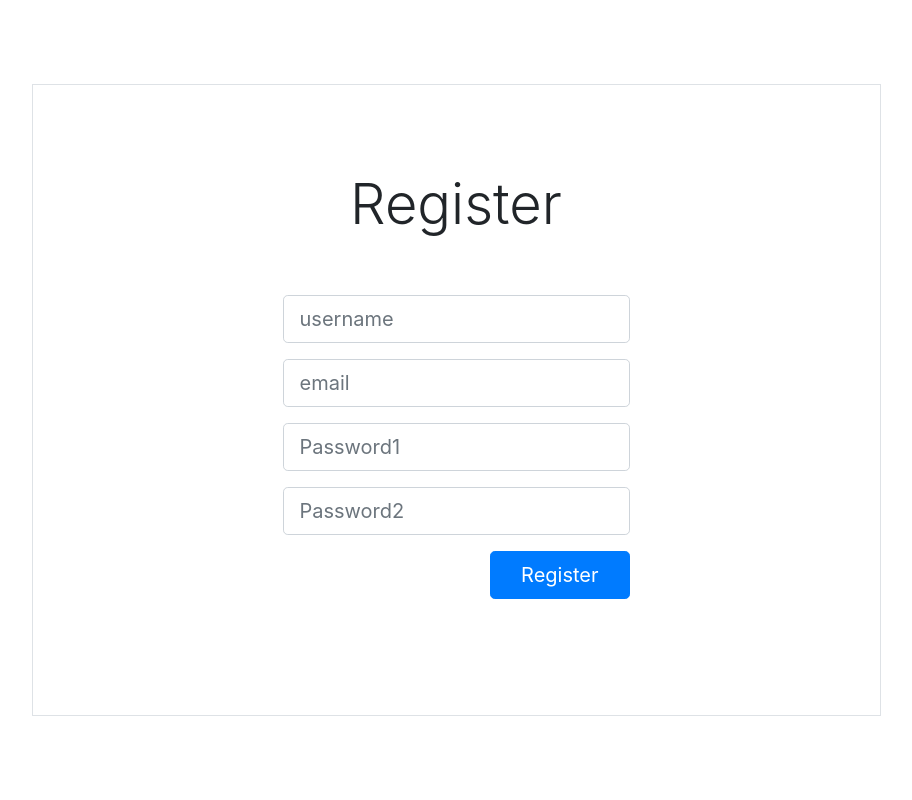
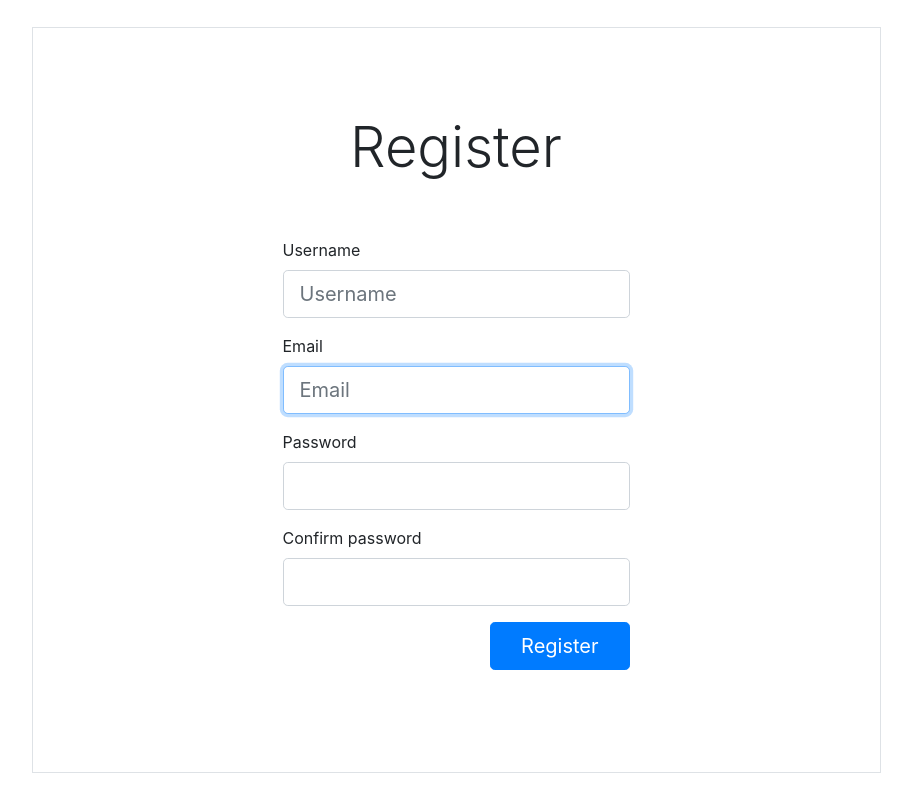
Before and after one commit to Arsemon4ik/kpi-hackathon-2023, a Django app: page /sign/register/ in a window 1280 px wide. Shown: the whole page, without its empty margins (184-1096 px from the left). Run offline with Django 4.2, Linux system fonts and the light colour scheme; some libraries are stand-ins or nearby versions.

Commit message:
rewrite to django forms
rewrite authentication using django forms. Add encryption for data protection.

```diff
--- a/authentication/forms.py
+++ b/authentication/forms.py
@@ -1,4 +1,4 @@
-from django.contrib.auth.forms import UserCreationForm
+from django.contrib.auth.forms import UserCreationForm, forms
 from .models import User
 
 
@@ -6,3 +6,14 @@ class UserForm(UserCreationForm):
     class Meta:
         model = User
         fields = ['username', 'email', 'password1', 'password2']
+        widgets = {
+            'username': forms.TextInput(attrs={'placeholder': 'Username'}),
+            'email': forms.TextInput(attrs={'placeholder': 'Email'}),
+            'password1': forms.TextInput(attrs={'placeholder': 'Password'}),
+            'password2': forms.TextInput(attrs={'placeholder': 'Confirm password'}),
+        }
+
+    def __init__(self, *args, **kwargs):
+        super(UserForm, self).__init__(*args, **kwargs)
+        for visible in self.visible_fields():
+            visible.field.widget.attrs['class'] = 'form-control form-control-lg'
--- a/authentication/views.py
+++ b/authentication/views.py
@@ -7,18 +7,15 @@ from .models import User
 
 
 def register_page(request):
+    form = UserForm()
     if request.method == 'POST':
-        username = request.POST.get('username')
-        email = request.POST.get('email')
-        password1 = request.POST.get('password1')
-        password2 = request.POST.get('password2')
-        if password1 != password2:
-            messages.error(request, 'Your passwords are not the same, please try again')
+        form = UserForm(request.POST)
+        if form.is_valid():
+            form.save()
+            return redirect('dashboard')
         else:
-            user = User.create(email=email, username=username, password1=password1, password2=password2)
-            login(request, user)
-            return redirect('admin')
-    return render(request, 'authentication/register.html', {})
+            messages.error(request, 'Something wrong with register, please try again')
+    return render(request, 'authentication/register.html', {'form': form})
 
 
 def login_page(request):
@@ -27,9 +24,8 @@ def login_page(request):
         password = request.POST.get('password')
         user = authenticate(request, email=email, password=password)
         if user is not None:
-            pass
-            # login(request, user)
-            # return redirect('profile')
+            login(request, user)
+            return redirect('dashboard')
         else:
             messages.error(request, 'Incorrect email or password')
     return render(request, 'authentication/login.html', {})
--- a/templates/authentication/register.html
+++ b/templates/authentication/register.html
@@ -1,30 +1,31 @@
-{% extends 'base.html' %}
+{% extends "base.html" %}
 {% block title %}Register{% endblock title %}
 
 {% block content %}
+
 <div class="d-flex align-items-center flex-column justify-content-center vh-100" id="header">
-        <div class="border" style="padding: 86px 250px 100px">
+    <div class="border" style="padding: 86px 250px">
         <h1 class="display-4 text-center pb-5">Register</h1>
         <form class="" action="" method="post">
             {% csrf_token %}
             <div class="form-group">
-                    <input name="username" class="form-control form-control-lg" placeholder="username" type="text"
-                           required>
+                <label for="username">Username</label>
+                {{form.username}}
             </div>
             <div class="form-group">
-                    <input name="email" class="form-control form-control-lg" placeholder="email" type="email"
-                           required>
+                <label for="email">Email</label>
+                {{form.email}}
             </div>
             <div class="form-group">
-                    <input name="password1" class="form-control form-control-lg" placeholder="Password1" type="password"
-                           required>
+                <label for="username">Password</label>
+                {{form.password1}}
             </div>
             <div class="form-group">
-                    <input name="password2" class="form-control form-control-lg" placeholder="Password2" type="password"
-                           required>
+                 <label for="username">Confirm password</label>
+                {{form.password2}}
             </div>
             <div class="form-group d-flex flex-row-reverse">
-                    <button class="btn btn-primary btn-lg" style="padding: 8px 30px">Register</button>
+                <button type="submit" class="btn btn-primary btn-lg" style="padding: 8px 30px">Register</button>
             </div>
         </form>
         {% for message in messages %}
--- a/templates/base.html
+++ b/templates/base.html
@@ -15,7 +15,6 @@
 
     <script type="text/javascript" src="{% static 'bootstrap/js/jquery-3.6.3.min.js' %}"></script>
     <script type="text/javascript" src="{% static 'bootstrap/js/bootstrap.bundle.min.js' %}"></script>
-    <script type="text/javascript" src="{% static 'momento/moment.js' %}"></script>
     {% block script %}{% endblock script %}
 </body>
 </html>
--- a/tracker_prj/urls.py
+++ b/tracker_prj/urls.py
@@ -17,6 +17,6 @@ from django.contrib import admin
 from django.urls import path, include
 
 urlpatterns = [
-    path('admin/', admin.site.urls),
+    path('admin/', admin.site.urls, name='admin'),
     path('sign/', include('authentication.urls')),
 ]
```
Also changed, not shown: authentication/urls.py (line endings or trailing spaces). Lines whose indentation alone changed are shown as unchanged.
